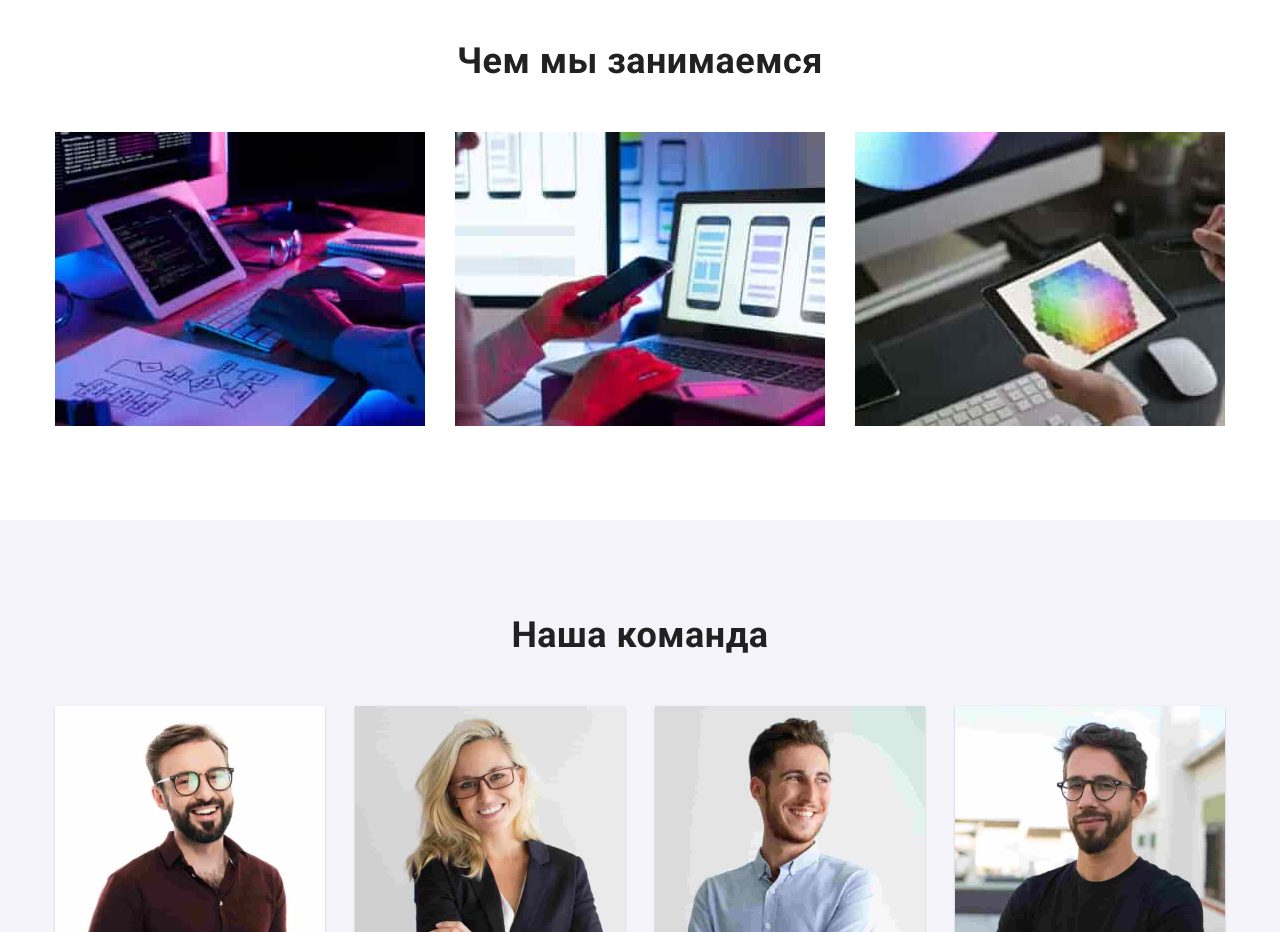
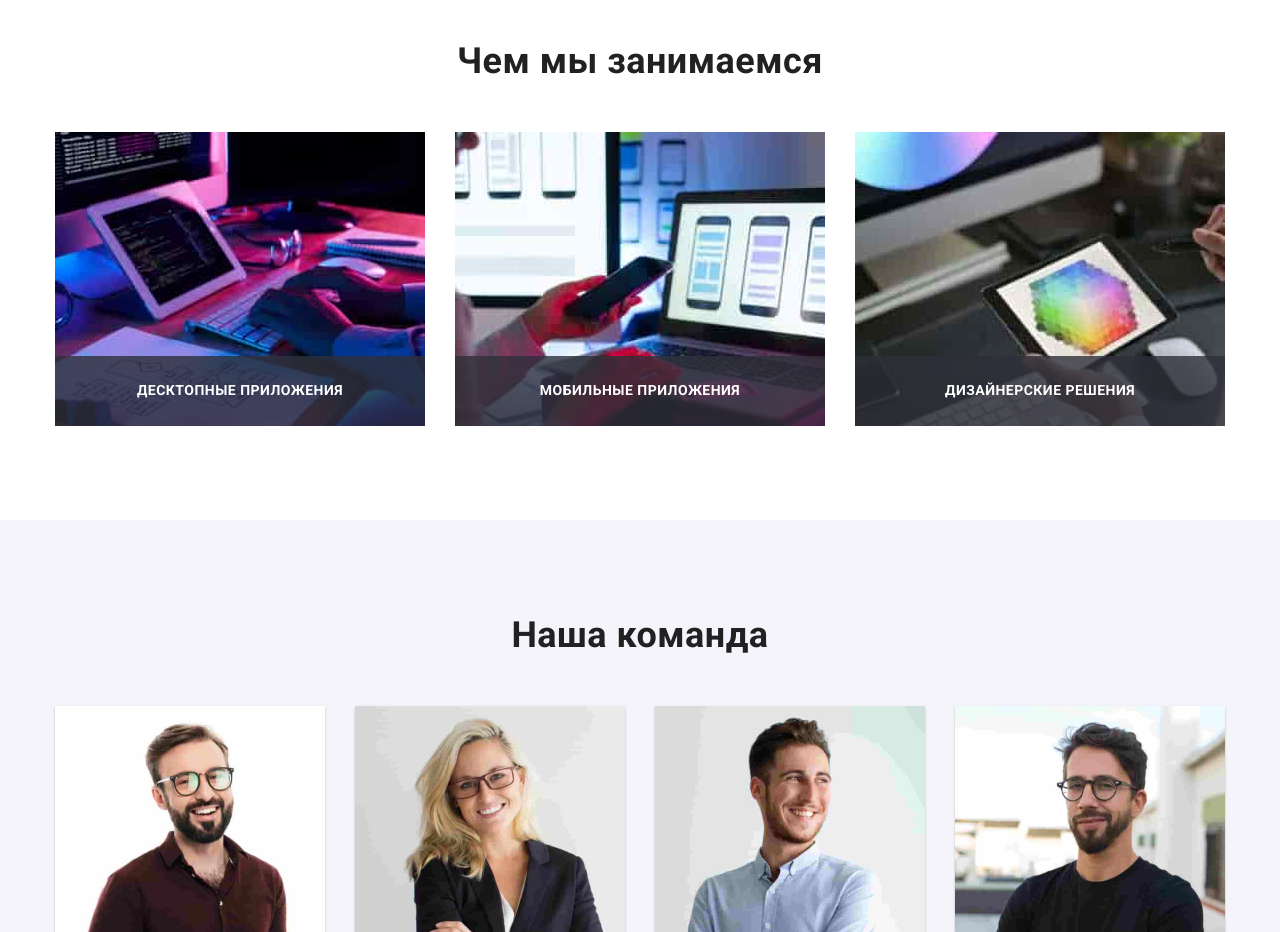
Before and after one commit to KateYankovenko/goit-markup-hw-05, a plain HTML site: page index.html in a window 1280 px wide. Shown: the part 1080-2012 px from the top of the page. Drawn offline with Linux system fonts and the light colour scheme.

Commit message:
Positioning

```diff
--- a/css/styles.css
+++ b/css/styles.css
@@ -274,6 +274,22 @@ img {
   letter-spacing: 0.06em;
   text-transform: uppercase;
 }
+.section-title {
+  margin-top: 0px;
+  margin-bottom: 10px;
+  font-weight: 700;
+  font-size: 14px;
+  line-height: 1.14;
+  text-transform: uppercase;
+}
+.inscription {
+  display: block;
+  text-align: center;
+  margin: 0;
+  padding-top: 27px;
+  padding-bottom: 27px;
+  color: var(--section-text-color);
+}
 .preferences {
   display: flex;
   justify-content: center;
@@ -310,6 +326,17 @@ img {
 .occ-img {
   display: block;
 }
+.occupation-item {
+  position: relative;
+  align-items: center;
+}
+.card-inscript {
+  position: absolute;
+  width: 370px;
+  height: 70px;
+  top: 224px;
+  background: rgba(47, 48, 58, 0.8);
+}
 /* studio band */
 .band {
   background: var(--second-section-color);
@@ -344,14 +371,6 @@ img {
   clip-path: inset(100%);
   clip: rect(0 0 0 0);
   overflow: hidden;
-}
-.section-title {
-  margin-top: 0px;
-  margin-bottom: 10px;
-  font-weight: 700;
-  font-size: 14px;
-  line-height: 1.14;
-  text-transform: uppercase;
 }
 .section-depict {
   padding: 0px;
--- a/index.html
+++ b/index.html
@@ -129,6 +129,9 @@
                 width="370"
                 alt="Написание програмного кода с помощью алгоритма блок-схемы"
               />
+              <div class="card-inscript">
+                <h3 class="section-title inscription">Десктопные приложения</h3>
+              </div>
             </li>
             <li class="occupation-item">
               <img
@@ -137,6 +140,9 @@
                 width="370"
                 alt="Подбор нескольких вариантов оформления контента для сматфона."
               />
+              <div class="card-inscript">
+                <h3 class="section-title inscription">Мобильные приложения</h3>
+              </div>
             </li>
             <li class="occupation-item">
               <img
@@ -145,6 +151,9 @@
                 width="370"
                 alt="Диаграмма разных цветовых оттенков в виде пчелиной соты."
               />
+              <div class="card-inscript">
+                <h3 class="section-title inscription">Дизайнерские решения</h3>
+              </div>
             </li>
           </ul>
         </div>
@@ -413,5 +422,6 @@
         </div>
       </div>
     </footer>
+    <script src="./js/modal.js"></script>
   </body>
 </html>
--- /dev/null
+++ b/js/modal.js
@@ -0,0 +1,14 @@
+(() => {
+  const refs = {
+    openModalBtn: document.querySelector('[data-modal-open]'),
+    closeModalBtn: document.querySelector('[data-modal-close]'),
+    modal: document.querySelector('[data-modal]'),
+  };
+
+  refs.openModalBtn.addEventListener('click', toggleModal);
+  refs.closeModalBtn.addEventListener('click', toggleModal);
+
+  function toggleModal() {
+    refs.modal.classList.toggle('is-hidden');
+  }
+})();
```
